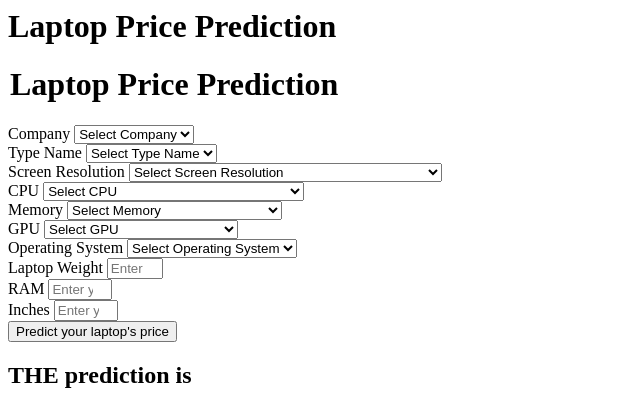
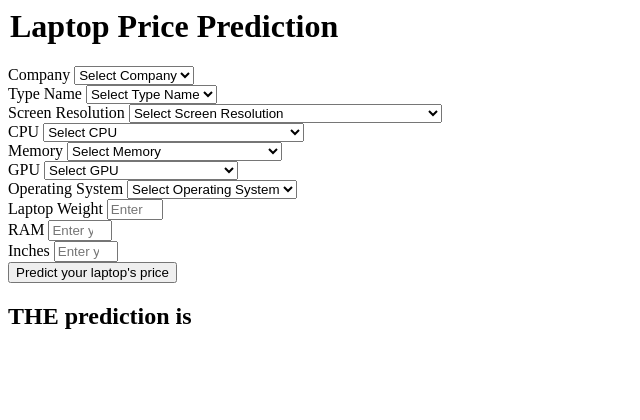
Before and after one commit to Hassa678/laptop-_project, a Flask app: page /predict_LaptopPrice in a window 1280 px wide. Shown: the top 420 px of the page, without its empty margins (0-640 px from the left). Run offline with Flask 3, Linux system fonts and the light colour scheme.

Commit message:
Update home.html

```diff
--- a/templates/home.html
+++ b/templates/home.html
@@ -4,7 +4,6 @@
 </head>
 <body>
     <div class="prediction">
-        <h1>Laptop Price Prediction</h1>
 
         <form action="{{ url_for('predict_')}}" method="post">
             <h1><legend>Laptop Price Prediction</legend></h1>
```
